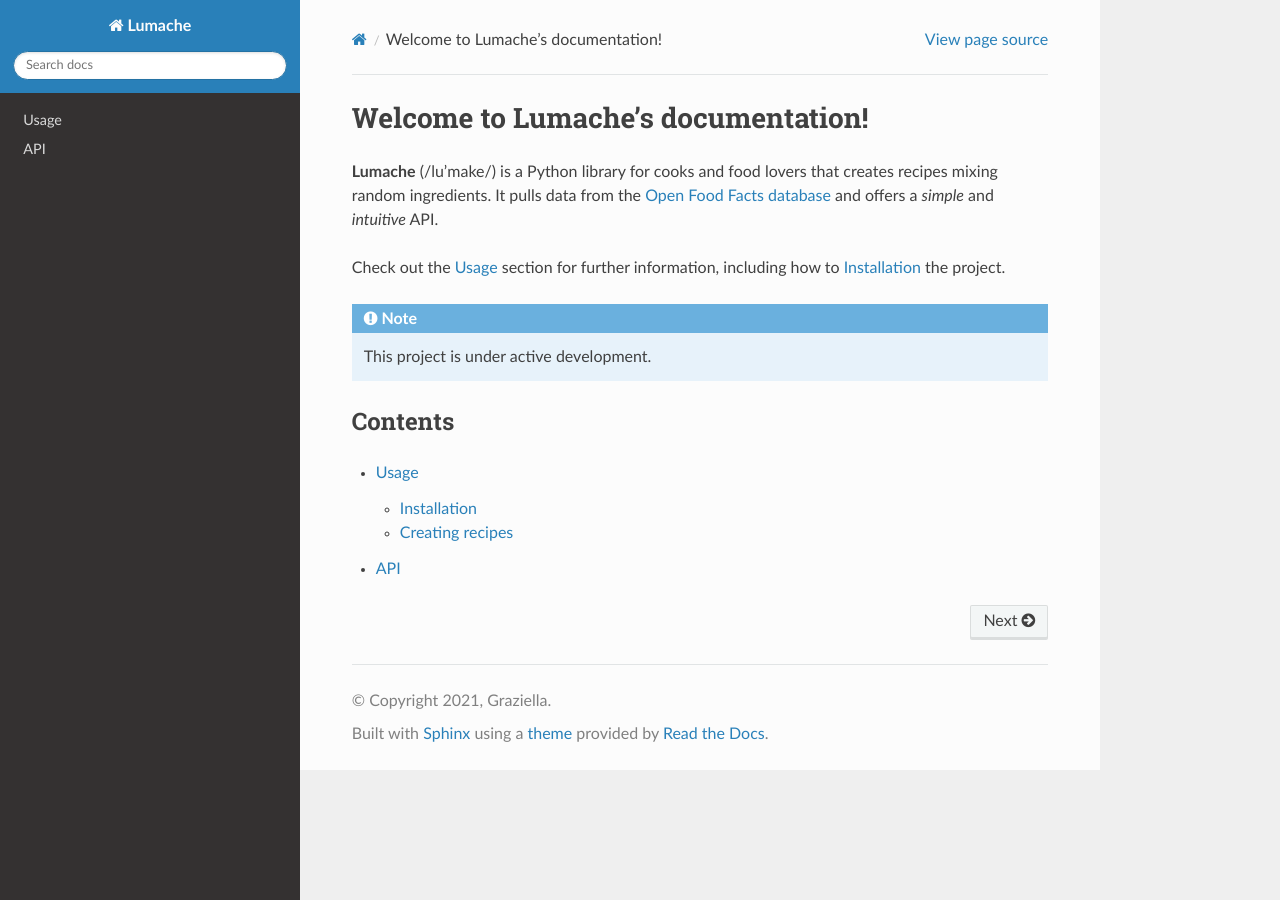
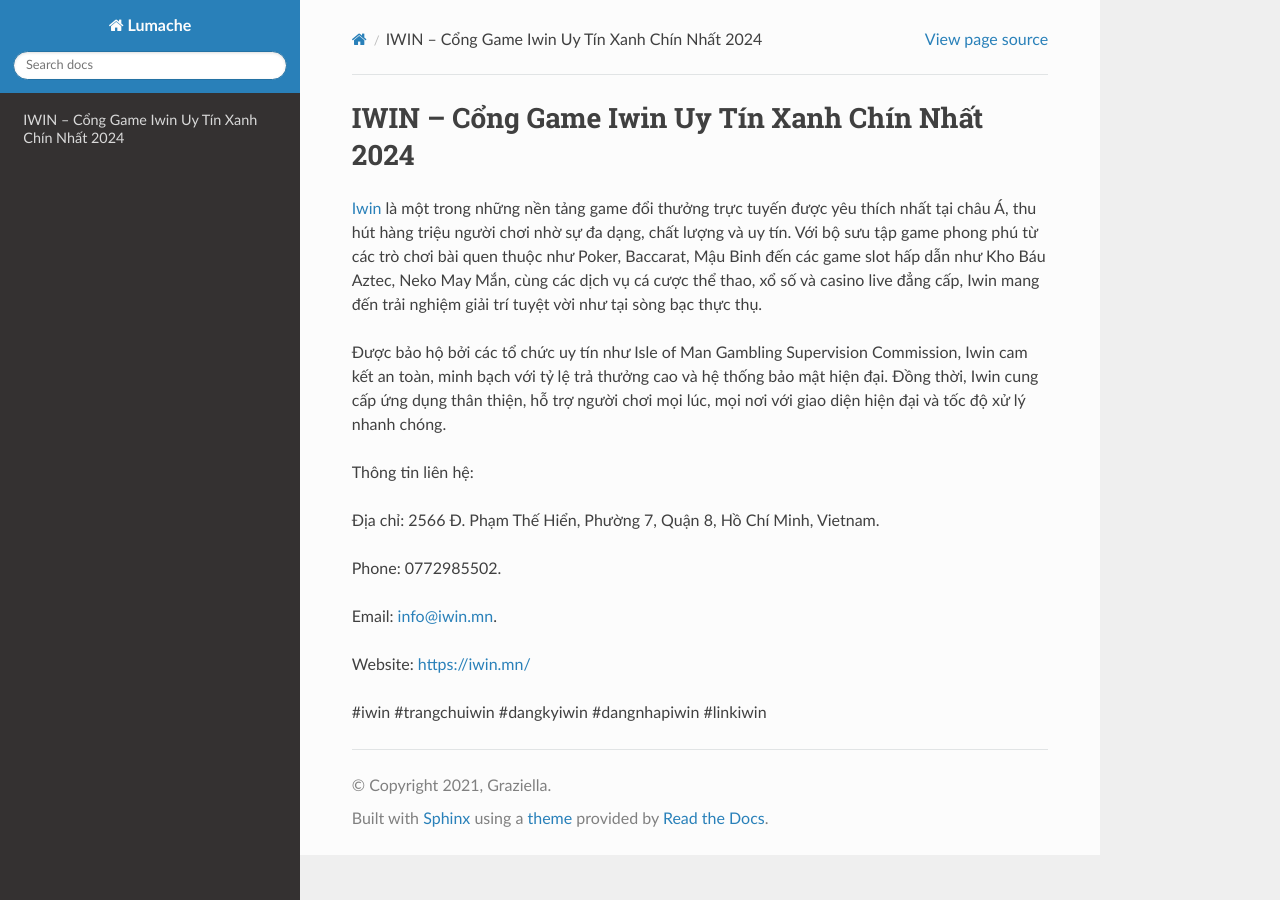
Before and after one commit to plapenanec/linkkiwinmn, a Sphinx documentation site: the page built from docs/source/index.rst, in a window 1280 px wide. Built offline with Sphinx 7.4.7 and the Read the Docs theme 3.1.0, drawn with Linux system fonts in a browser that asks for light colours.

Commit message:
Update index.rst

```diff
--- a/docs/source/index.rst
+++ b/docs/source/index.rst
@@ -1,22 +1,18 @@
-Welcome to Lumache's documentation!
+IWIN – Cổng Game Iwin Uy Tín Xanh Chín Nhất 2024
 ===================================
 
-**Lumache** (/lu'make/) is a Python library for cooks and food lovers
-that creates recipes mixing random ingredients.
-It pulls data from the `Open Food Facts database <https://world.openfoodfacts.org/>`_
-and offers a *simple* and *intuitive* API.
+`Iwin <https://iwin.mn/>`_ là một trong những nền tảng game đổi thưởng trực tuyến được yêu thích nhất tại châu Á, thu hút hàng triệu người chơi nhờ sự đa dạng, chất lượng và uy tín. Với bộ sưu tập game phong phú từ các trò chơi bài quen thuộc như Poker, Baccarat, Mậu Binh đến các game slot hấp dẫn như Kho Báu Aztec, Neko May Mắn, cùng các dịch vụ cá cược thể thao, xổ số và casino live đẳng cấp, Iwin mang đến trải nghiệm giải trí tuyệt vời như tại sòng bạc thực thụ.
 
-Check out the :doc:`usage` section for further information, including
-how to :ref:`installation` the project.
+Được bảo hộ bởi các tổ chức uy tín như Isle of Man Gambling Supervision Commission, Iwin cam kết an toàn, minh bạch với tỷ lệ trả thưởng cao và hệ thống bảo mật hiện đại. Đồng thời, Iwin cung cấp ứng dụng thân thiện, hỗ trợ người chơi mọi lúc, mọi nơi với giao diện hiện đại và tốc độ xử lý nhanh chóng.
 
-.. note::
+Thông tin liên hệ:
 
-   This project is under active development.
+Địa chỉ: 2566 Đ. Phạm Thế Hiển, Phường 7, Quận 8, Hồ Chí Minh, Vietnam.
 
-Contents
---------
+Phone: 0772985502.
 
-.. toctree::
+Email: info@iwin.mn.
 
-   usage
-   api
+Website: https://iwin.mn/
+
+#iwin #trangchuiwin #dangkyiwin #dangnhapiwin #linkiwin
```
